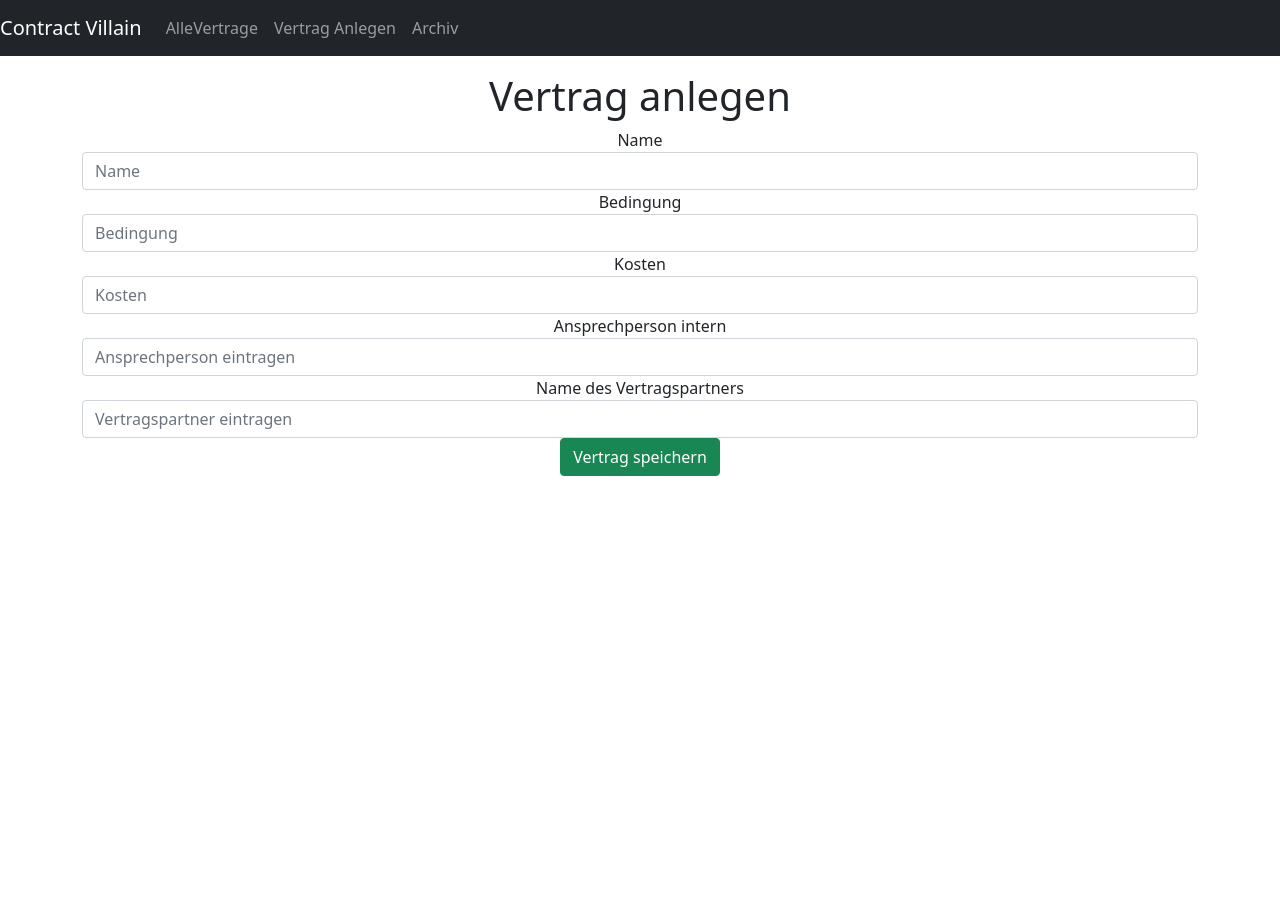
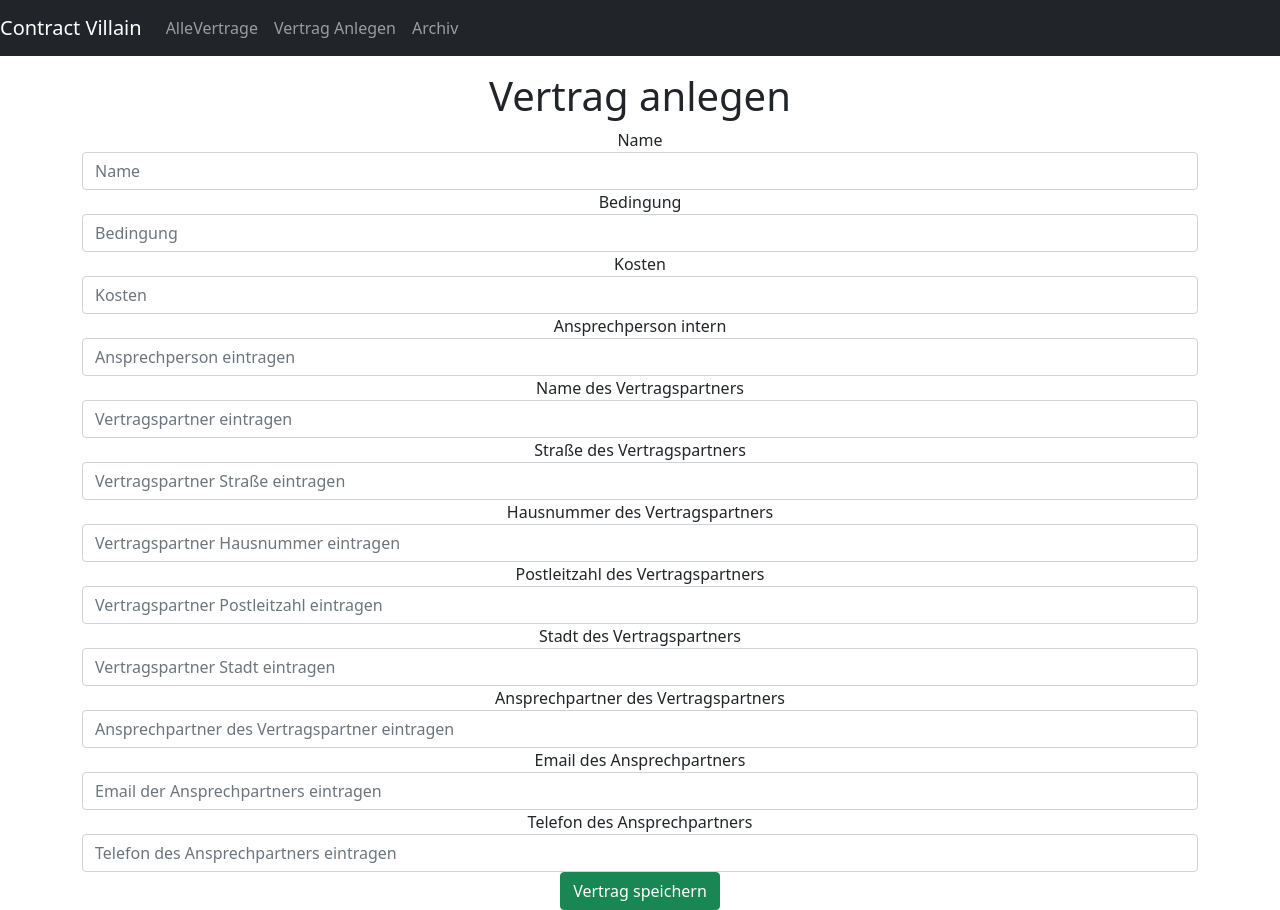
Before and after one commit to Henriette-Wien/Vertragsdatenbank, a React (Create React App) app in the folder src/frontendvertragsdatenbank/: page /add in a window 1280 px wide. Before the commit the page ends 800 px from the top, so only its background shows below. Built offline with nearby package versions, Linux system fonts and the light colour scheme.

Commit message:
Formular erweitert und Bedingung wird nun in Backend geschrieben

```diff
--- a/src/frontendvertragsdatenbank/src/components/VertragAnlegen.jsx
+++ b/src/frontendvertragsdatenbank/src/components/VertragAnlegen.jsx
@@ -1,6 +1,4 @@
 import React, {useState, Component} from 'react';
-import axios from "axios";
-import {Dropdown} from 'react-bootstrap';
 
 import VertragService from "../services/vertrag.service";
 
@@ -15,10 +13,10 @@ export default class VertragAnlegen extends Component {
         this.onChangeVertragspartnerStrasse = this.onChangeVertragspartnerStrasse.bind(this);
         this.onChangeVertragspartnerHausnummer = this.onChangeVertragspartnerHausnummer.bind(this);
         this.onChangeVertragspartnerPostleitzahl = this.onChangeVertragspartnerPostleitzahl.bind(this);
-        /*this.onChangeVertragspartnerStadt = this.onChangeVertragspartnerStadt.bind(this);
+        this.onChangeVertragspartnerStadt = this.onChangeVertragspartnerStadt.bind(this);
         this.onChangeAnsprechpartner = this.onChangeAnsprechpartner.bind(this);
-        this.onChangeEmail = this.onChangeEmail.bind(this);
-        this.onChangeTelefon = this.onChangeTelefon.bind(this); */
+        this.onChangeMail = this.onChangeMail.bind(this);
+        this.onChangeTelefon = this.onChangeTelefon.bind(this);
         this.saveVertrag = this.saveVertrag.bind(this);
         this.newVertrag = this.newVertrag.bind(this);
 
@@ -98,6 +96,30 @@ export default class VertragAnlegen extends Component {
         });
     }
 
+    onChangeVertragspartnerStadt(e) {
+        this.setState({
+            vertragspartnerStadt: e.target.value
+        });
+    }
+
+    onChangeAnsprechpartner(e) {
+        this.setState({
+            ansprechpartner: e.target.value
+        });
+    }
+
+    onChangeMail(e) {
+        this.setState({
+            mail: e.target.value
+        });
+    }
+
+    onChangeTelefon(e) {
+        this.setState({
+            telefon: e.target.value
+        });
+    }
+
     saveVertrag() {
         var data = {
             name: this.state.name,
@@ -107,7 +129,11 @@ export default class VertragAnlegen extends Component {
             vertragspartnerName: this.state.vertragspartnerName,
             vertragspartnerStrasse: this.state.vertragspartnerStrasse,
             vertragspartnerHausnummer: this.state.vertragspartnerHausnummer,
-            vertragspartnerPostleitzahl: this.state.vertragspartnerPostleitzahl
+            vertragspartnerPostleitzahl: this.state.vertragspartnerPostleitzahl,
+            vertragspartnerStadt: this.state.vertragspartnerStadt,
+            ansprechpartner: this.state.ansprechpartner,
+            mail: this.state.mail,
+            telefon: this.state.telefon
         };
 
         VertragService.create(data)
@@ -122,6 +148,10 @@ export default class VertragAnlegen extends Component {
                     vertragspartnerStrasse: response.data.vertragspartnerStrasse,
                     vertragspartnerHausnummer: response.data.vertragspartnerHausnummer,
                     vertragspartnerPostleitzahl: response.data.vertragspartnerPostleitzahl,
+                    vertragspartnerStadt: response.data.vertragspartnerStadt,
+                    ansprechpartner: response.data.ansprechpartner,
+                    mail: response.data.mail,
+                    telefon: response.data.telefon,
 
                     submitted: true
                 });
@@ -231,6 +261,97 @@ export default class VertragAnlegen extends Component {
                                 onChange={this.onChangeVertragspartnerName}
                                 name="vertragspartnerName"
                                 placeholder="Vertragspartner eintragen"
+                            />
+                        </div>
+                        <div className="form-group">
+                            <label htmlFor="vertragspartnerStrasse">Straße des Vertragspartners</label>
+                            <input
+                                type="textarea"
+                                className="form-control"
+                                id="vertragspartnerStrasse"
+                                required
+                                value={this.state.vertragspartnerStrasse}
+                                onChange={this.onChangeVertragspartnerStrasse}
+                                name="vertragspartnerStrasse"
+                                placeholder="Vertragspartner Straße eintragen"
+                            />
+                        </div>
+                        <div className="form-group">
+                            <label htmlFor="vertragspartnerHausnummer">Hausnummer des Vertragspartners</label>
+                            <input
+                                type="textarea"
+                                className="form-control"
+                                id="vertragspartnerHausnummer"
+                                required
+                                value={this.state.vertragspartnerHausnummer}
+                                onChange={this.onChangeVertragspartnerHausnummer}
+                                name="vertragspartnerHausnummer"
+                                placeholder="Vertragspartner Hausnummer eintragen"
+                            />
+                        </div>
+                        <div className="form-group">
+                            <label htmlFor="vertragspartnerPostleitzahl">Postleitzahl des Vertragspartners</label>
+                            <input
+                                type="textarea"
+                                className="form-control"
+                                id="vertragspartnerPostleitzahl"
+                                required
+                                value={this.state.vertragspartnerPostleitzahl}
+                                onChange={this.onChangeVertragspartnerPostleitzahl}
+                                name="vertragspartnerPostleitzahl"
+                                placeholder="Vertragspartner Postleitzahl eintragen"
+                            />
+                        </div>
+                        <div className="form-group">
+                            <label htmlFor="vertragspartnerStadt">Stadt des Vertragspartners</label>
+                            <input
+                                type="textarea"
+                                className="form-control"
+                                id="vertragspartnerStadt"
+                                required
+                                value={this.state.vertragspartnerStadt}
+                                onChange={this.onChangeVertragspartnerStadt}
+                                name="vertragspartnerStadt"
+                                placeholder="Vertragspartner Stadt eintragen"
+                            />
+                        </div>
+                        <div className="form-group">
+                            <label htmlFor="ansprechpartner">Ansprechpartner des Vertragspartners</label>
+                            <input
+                                type="textarea"
+                                className="form-control"
+                                id="ansprechpartner"
+                                required
+                                value={this.state.ansprechpartner}
+                                onChange={this.onChangeAnsprechpartner}
+                                name="ansprechpartner"
+                                placeholder="Ansprechpartner des Vertragspartner eintragen"
+                            />
+                        </div>
+                        <div className="form-group">
+                            <label htmlFor="mail">Email des Ansprechpartners</label>
+                            <input
+                                type="textarea"
+                                className="form-control"
+                                id="ansprechpartner"
+                                required
+                                value={this.state.mail}
+                                onChange={this.onChangeMail}
+                                name="mail"
+                                placeholder="Email der Ansprechpartners eintragen"
+                            />
+                        </div>
+                        <div className="form-group">
+                            <label htmlFor="telefon">Telefon des Ansprechpartners</label>
+                            <input
+                                type="textarea"
+                                className="form-control"
+                                id="telefon"
+                                required
+                                value={this.state.telefon}
+                                onChange={this.onChangeTelefon}
+                                name="telefon"
+                                placeholder="Telefon des Ansprechpartners eintragen"
                             />
                         </div>
 
```
Also changed, not shown: src/frontendvertragsdatenbank/routes/vertragRoute.js (deleted, +0 -27 lines), 2 other files (tests, documents, lock files or other folders).
